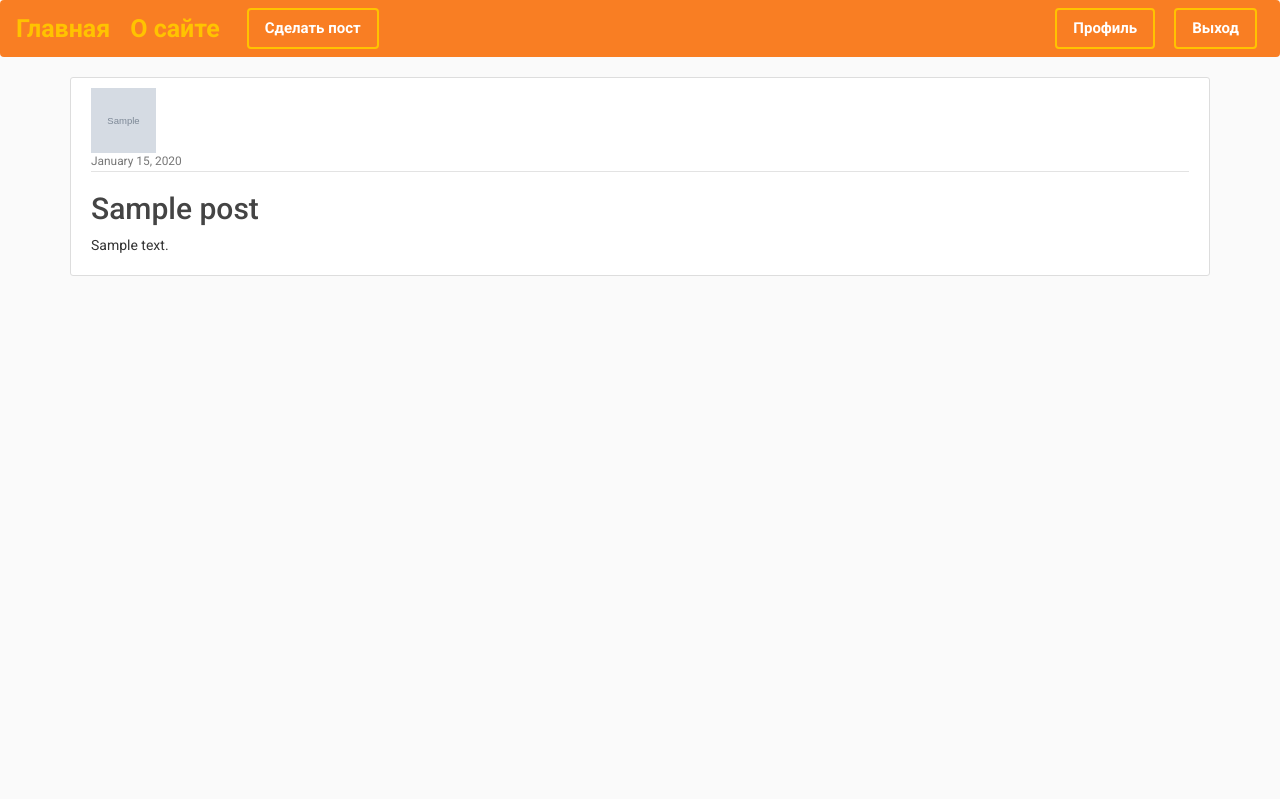
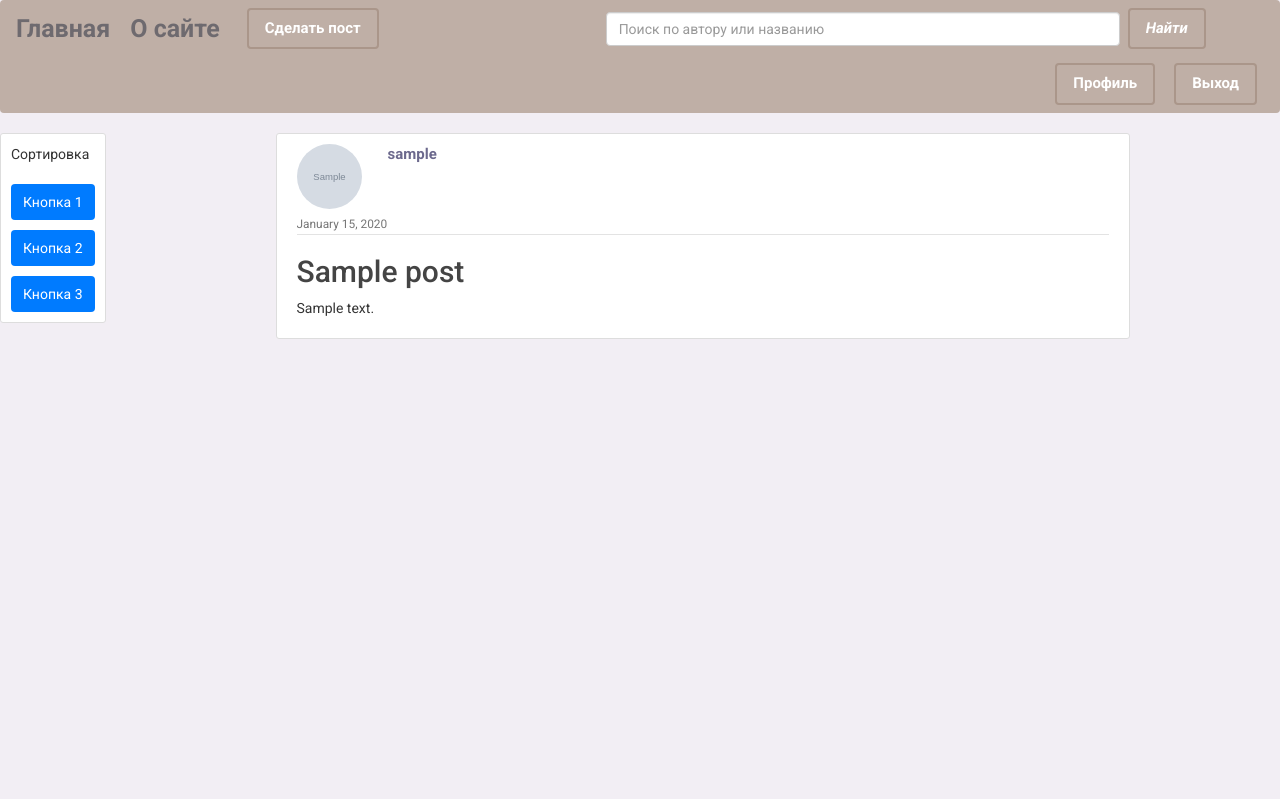
Before and after one commit to KittenStalker/BlogFlow, a Django app: page / in a window 1280 px wide. Shown: the top 799 px of the page. Before the commit the page ends 276 px from the top, so only its background shows below. Run offline with Django 5.2, Linux system fonts and the light colour scheme; a user stored in the database is signed in; tables that the repository leaves empty hold one stand-in row (values such as "Sample post"); grey boxes marked "Sample" are stand-in pictures; some libraries are stand-ins or nearby versions.

Commit message:
Добавлен поиск по постам
Обновлен дизайн сайта

```diff
--- a/testapp/models/post.py
+++ b/testapp/models/post.py
@@ -11,7 +11,7 @@ class Post(models.Model):
     views = models.PositiveIntegerField(default=0)
     postDate = models.DateField(default=timezone.now)
 
-    title = models.CharField(max_length=100, blank=True)
+    title = models.CharField(max_length=100, null=True)
     description = models.TextField(max_length=500, blank=True)
     content = models.TextField(blank=True, max_length=5000)
 
--- a/testapp/static/blog/main.css
+++ b/testapp/static/blog/main.css
@@ -55,13 +55,6 @@ a.article-title:hover {
   white-space: pre-line;
 }
 
-.article-img {
-  height: 65px;
-  width: 65px;
-  margin-right: 16px;
-  margin-right: 16px;
-}
-
 .article-metadata {
   padding-bottom: 1px;
   margin-bottom: 4px;
@@ -79,6 +72,14 @@ a.article-title:hover {
   vertical-align: middle;
 }
 
+.article-img {
+  height: 65px;
+  width: 65px;
+  border-radius: 50%;
+  margin-right: 16px;
+  margin-bottom: 7px;
+}
+
 .account-img {
   height: 250px;
   width: 250px;
@@ -92,7 +93,7 @@ a.article-title:hover {
 }
 
 .navig {
-  color: #FFC300;
+  color: #6E6A6F;
   font-weight: bold;
   font-size: 25px;
 }
@@ -102,7 +103,7 @@ a.article-title:hover {
 }
 
 .navig-acc {
-  color: #FFC300;
+  color: #6C698D;
   font-weight: bold;
   font-size: 20px;
 }
@@ -111,23 +112,76 @@ a.article-title:hover {
   color: #FFFFFF;
 }
 
+.main-user {
+  color: #6C698D;
+  font-weight: bold;
+  font-size: 15px;
+}
+
 .bg-blue {
-  background-color: #f97e23
+  background-color: #BFAFA6
 }
 
 .btn-outline-warning {
-    background-color: transparent; /* Прозрачный фон */
-    border: 2px solid #FFC300;   /* Синяя рамка */
-    color: #FFFFFF;               /* Синий текст */
-    padding: 8px 16px;           /* Отступы */
-    border-radius: 4px;          /* Закругленные углы */
-    cursor: pointer;             /* Курсор-указатель */
-    transition: all 0.3s;        /* Плавные анимации */
+    background-color: transparent;
+    border: 2px solid #AA968A;
+    color: #FFFFFF;
+    padding: 8px 16px;
+    border-radius: 4px;
+    cursor: pointer;
+    transition: all 0.3s;
     font-weight: bold;
     font-size: 15px;
 }
 
 .btn-outline-warning:hover {
-    background-color: #FFC300;    /* Синий фон при наведении */
-    color: white;                /* Белый текст при наведении */
+    background-color: #AA968A;
+    color: white;
 }
+.btn-outline-danger {
+    background-color: transparent;
+    border: 2px solid #AA968A;
+    color: #FFFFFF;
+    padding: 8px 16px;
+    border-radius: 4px;
+    cursor: pointer;
+    transition: all 0.3s;
+    font-weight: bold;
+    font-size: 15px;
+}
+
+.btn-outline-danger:hover {
+    background-color: #dfabab;
+    color: white;
+}
+
+.btn-outline-success {
+    background-color: transparent;
+    border: 2px solid #AA968A;
+    color: #FFFFFF;
+    padding: 8px 16px;
+    border-radius: 4px;
+    cursor: pointer;
+    transition: all 0.3s;
+    font-weight: bold;
+    font-size: 15px;
+}
+
+.btn-outline-success:hover {
+    background-color: #abdfb5;
+    color: white;
+}
+
+.navbar-left {
+    display: flex;
+    align-items: center;
+    width: 600px;
+    margin: 7;
+    gap: 0.8rem;
+    margin-left: 200px;
+}
+
+section {
+  height: 1000px;
+  padding: 0 150px;
+}
--- a/testapp/templates/base.html
+++ b/testapp/templates/base.html
@@ -2,7 +2,7 @@
 <html>
 	<head>
 		<meta charset="utf-8" />
-		<title>Main page</title>
+		<title>BlogFlow</title>
 
         <meta name="viewport" content="width=device-width, initial-scale=1, shrink-to-fit=no">
         <!-- Bootstrap, иконки и шрифт -->
@@ -16,7 +16,7 @@
          <link href='https://unpkg.com/boxicons@2.1.2/css/boxicons.min.css' rel='stylesheet'>
 	</head>
 
-	<body>
+	<body style="background-color: #f2eef4">
     <nav class="navbar navbar-expand-md bg-blue fixed-top">
         <div class="collapse navbar-collapse" id="navbarToggle">
                 <!-- Левая часть навигационной панели -->
@@ -28,37 +28,81 @@
                             {% csrf_token %}
                             <button type="submit" class="btn btn-outline-warning">Сделать пост</button>
                     </form>
+
+                    <form method="get" class="navbar-left">
+                        <input type="text"
+                               name="q"
+                               class="form-control"
+                               placeholder="Поиск по автору или названию"
+                               value="{{ search_query }}">
+
+                        <button type="submit" class="btn btn-outline-warning">
+                            <i class="bi bi-search">Найти</i>
+                        </button>
+
+                        {% if search_query %}
+                            <a href="?" class="btn btn-outline-danger">
+                                <i class="bi bi-x-circle">Сбросить</i>
+                            </a>
+                        {% endif %}
+                    </form>
                 </div>
+
                 <!-- Правая часть навигационной панели -->
                 <div class="navbar-nav" style="display: flex; float: right; align-items: center; gap: 0.5rem;">
                     {% if user.is_authenticated %}
 
                         <form method="post" action="{% url 'profile' %}" style="margin: 7;">
                             {% csrf_token %}
-                            <button type="submit" class="btn btn-outline-warning">Профиль</button>
+                            <button type="submit" class="btn btn-outline-success">Профиль</button>
                         </form>
 
                         <form method="post" action="{% url 'logout' %}" style="margin: 7;">
                             {% csrf_token %}
-                            <button type="submit" class="btn btn-outline-warning">Выход</button>
+                            <button type="submit" class="btn btn-outline-danger">Выход</button>
                         </form>
 
           	        {% else %}
 
-                        <a class="navig-acc" href="{% url 'login' %}">Вход</a>
-                        <a class="navig-acc" href="{% url 'register' %}">Регистрация</a>
+                        <form method="post" action="{% url 'login' %}" style="margin: 7;">
+                            {% csrf_token %}
+                            <button type="submit" class="btn btn-outline-success">Вход</button>
+                        </form>
+
+                        <form method="post" action="{% url 'register' %}" style="margin: 7;">
+                            {% csrf_token %}
+                            <button type="submit" class="btn btn-outline-success">Регистрация</button>
+                        </form>
 
           	        {% endif %}
                 </div>
         </div>
     </nav>
 
+<!--    <marquee direction="right">-->
+<!--        <a style="navig">ДТФ 2 ИЗ РЕАЛ!!!</a>-->
+<!--        <img src="https://media.tenor.com/k8A7cVerS1UAAAAj/touhou-fumo.gif" style="height: 150px; width: 150px;"/>-->
+<!--        <img src="https://media1.tenor.com/m/Xk-mBqoSLX0AAAAC/kaguya-boom.gif" style="height: 150px; width: 150px;"/>-->
+<!--    </marquee>-->
 
-        <div class="container">
+        <!-- Блок с постами -->
+            <div style="display: flex; gap: 20px; align-items: flex-start;">
+                <!-- Левая панель с кнопками (горизонтально) -->
+                <div class="content-section" style="flex-shrink: 0; padding: 10px;">
+                    <div style="flex-direction: column; display: flex; gap: 10px;">
+                        <p style="color: color: #FFC300;">Сортировка</p>
+                        <button style="padding: 8px 12px; background: #007bff; color: white; border: none; border-radius: 4px; cursor: pointer;">Кнопка 1</button>
+                        <button style="padding: 8px 12px; background: #007bff; color: white; border: none; border-radius: 4px; cursor: pointer;">Кнопка 2</button>
+                        <button style="padding: 8px 12px; background: #007bff; color: white; border: none; border-radius: 4px; cursor: pointer;">Кнопка 3</button>
+                    </div>
+                </div>
+
+                <!-- Центральная часть с постами -->
+                <section>
                 <div>
                     {% block content %}
+                    {% endblock %}
 
-                {% endblock %}
                     {% if messages %}
                         {% for message in messages %}
                         <div class="alert alert-{{ message.tags }}">
@@ -66,8 +110,10 @@
                         </div>
                         {% endfor %}
                     {% endif %}
+                </div>
+                </section>
+            </div>
 
-            </div>
-        </div>
+
 	</body>
 </html>
--- a/testapp/templates/home.html
+++ b/testapp/templates/home.html
@@ -1,16 +1,34 @@
 {% extends "base.html" %}
 {% block content %}
+
+
+    {% if search_query %}
+        <p>Результаты поиска для: <strong>"{{ search_query }}"</strong></p>
+    {% endif %}
+
+
     {% for post in posts %}
         <article class="media content-section">
-          <img class="rounded-circle article-img" src="{{ post.user.profile.image.url }}">
+            <div style="display: flex; gap: 10px; align-items: flex-start;">
+                <img class="rounded-circle article-img" src="{{ post.user.profile.image.url }}">
+                <p class="main-user">{{ post.user }}</p>
+            </div>
+
           <div class="media-body">
             <div class="article-metadata">
-              <a class="mr-2" href="#">{{ post.author }}</a>
               <small class="text-muted">{{ post.postDate|date:"F d, Y" }}</small>
             </div>
             <h2><a class="article-title" href="{% url 'post-detail' post.id %}">{{ post.title }}</a></h2>
             <p class="article-content">{{ post.content }}</p>
           </div>
         </article>
+        {% empty %}
+            <div class="alert alert-info">
+                {% if search_query %}
+                    По запросу "{{ search_query }}" ничего не найдено.
+                {% else %}
+                    Нет доступных постов.
+                {% endif %}
+            </div>
     {% endfor %}
 {% endblock content %}
--- a/testapp/templates/post_detail.html
+++ b/testapp/templates/post_detail.html
@@ -4,7 +4,7 @@
     <img class="rounded-circle article-img" src="{{ object.user.profile.image.url }}">
     <div class="media-body">
       <div class="article-metadata">
-        <a class="mr-2" href="#">{{ object.user }}</a>
+        <p class="main-user">{{ object.user }}</p>
         <small class="text-muted">{{ object.postDate|date:"F d, Y" }}</small>
         {% if object.user == user %}
           <div>
--- a/testapp/urls.py
+++ b/testapp/urls.py
@@ -4,9 +4,9 @@ from .views import (
     PostDetailView,
     PostCreateView,
     PostUpdateView,
-    PostDeleteView
+    PostDeleteView,
+    about,
 )
-from . import views
 
 urlpatterns = [
 	path('', PostListView.as_view(), name='blog-home'),
@@ -14,5 +14,7 @@ urlpatterns = [
     path('post/new/', PostCreateView.as_view(), name='post-create'),
     path('post/<int:pk>/update/', PostUpdateView.as_view(), name='post-update'),
     path('post/<int:pk>/delete/', PostDeleteView.as_view(), name='post-delete'),
-	path('about/', views.about, name='blog-about'),
+
+
+	path('about/', about, name='blog-about'),
 ]
--- a/testapp/views.py
+++ b/testapp/views.py
@@ -1,3 +1,4 @@
+from django.db.models import Q
 from django.shortcuts import render
 from django.contrib.auth.mixins import LoginRequiredMixin, UserPassesTestMixin
 from django.views.generic import (
@@ -7,19 +8,33 @@ from django.views.generic import (
     UpdateView,
     DeleteView
 )
+
+from .forms.searchform import SearchForm
 from .models import Post
-
-def home(request):
-    context = {
-        'posts': Post.objects.all()
-    }
-    return render(request, 'home.html', context)
 
 class PostListView(ListView):
     model = Post
     template_name = 'home.html'
     context_object_name = 'posts'
     ordering = ['-postDate']
+
+    def get_queryset(self):
+        queryset = super().get_queryset()
+        search_query = self.request.GET.get('q')
+
+        if search_query:
+            return queryset.filter(
+                Q(title__icontains=search_query) |
+                Q(user__username__icontains=search_query)
+            ).distinct()
+        return queryset
+
+    def get_context_data(self, **kwargs):
+        context = super().get_context_data(**kwargs)
+        context['search_query'] = self.request.GET.get('q', '')
+        return context
+
+
 
 class PostDetailView(DetailView):
     model = Post
@@ -28,6 +43,7 @@ class PostDetailView(DetailView):
 class PostCreateView(LoginRequiredMixin, CreateView):
     model = Post
     fields = ['title', 'content']
+    template_name = 'post_form.html'
 
     def form_valid(self, form):
         form.instance.user = self.request.user
```
Also changed, not shown: testapp/forms/searchform.py (added, +11 -0 lines), testapp/migrations/0010_alter_post_title.py (added). Lines whose indentation alone changed are shown as unchanged.
